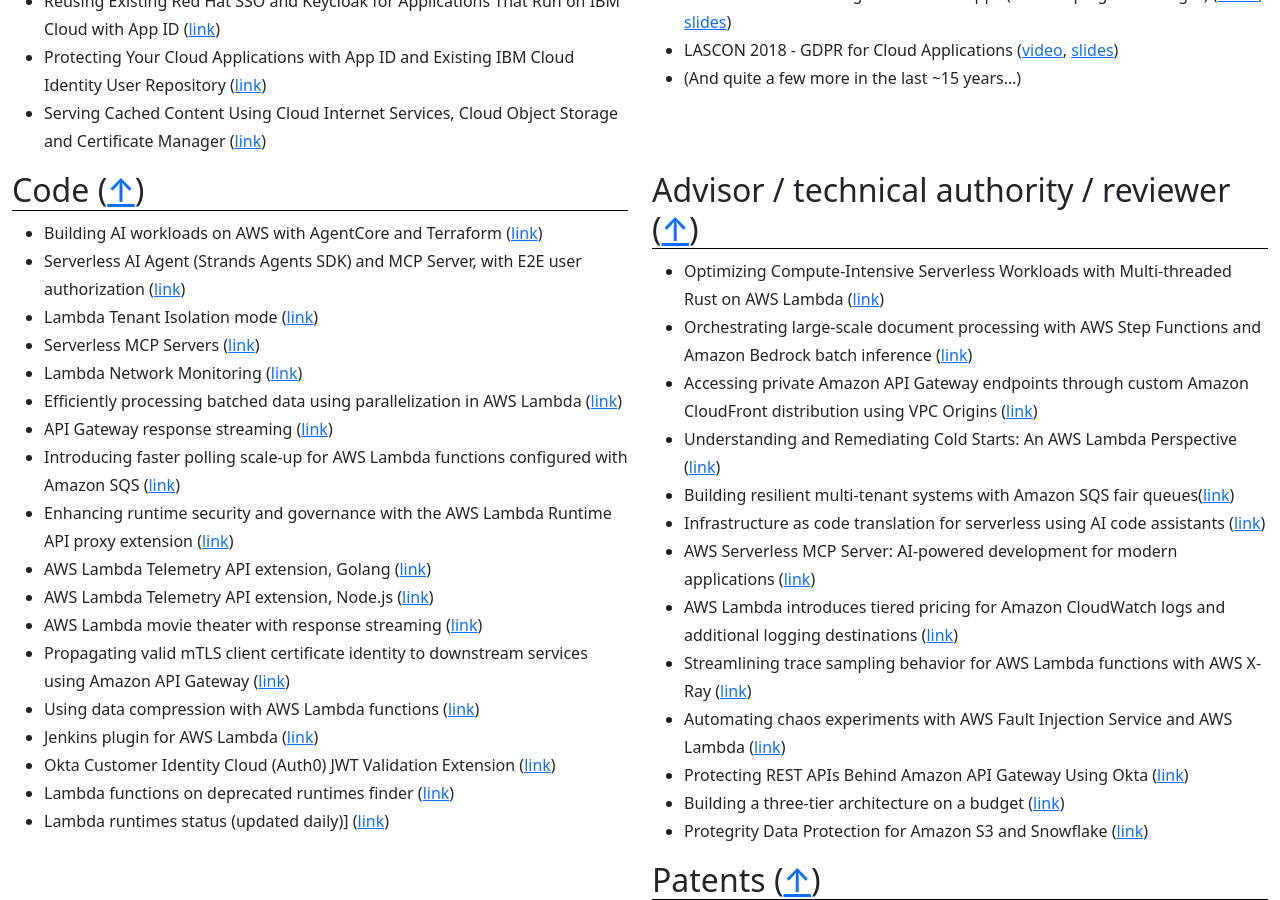
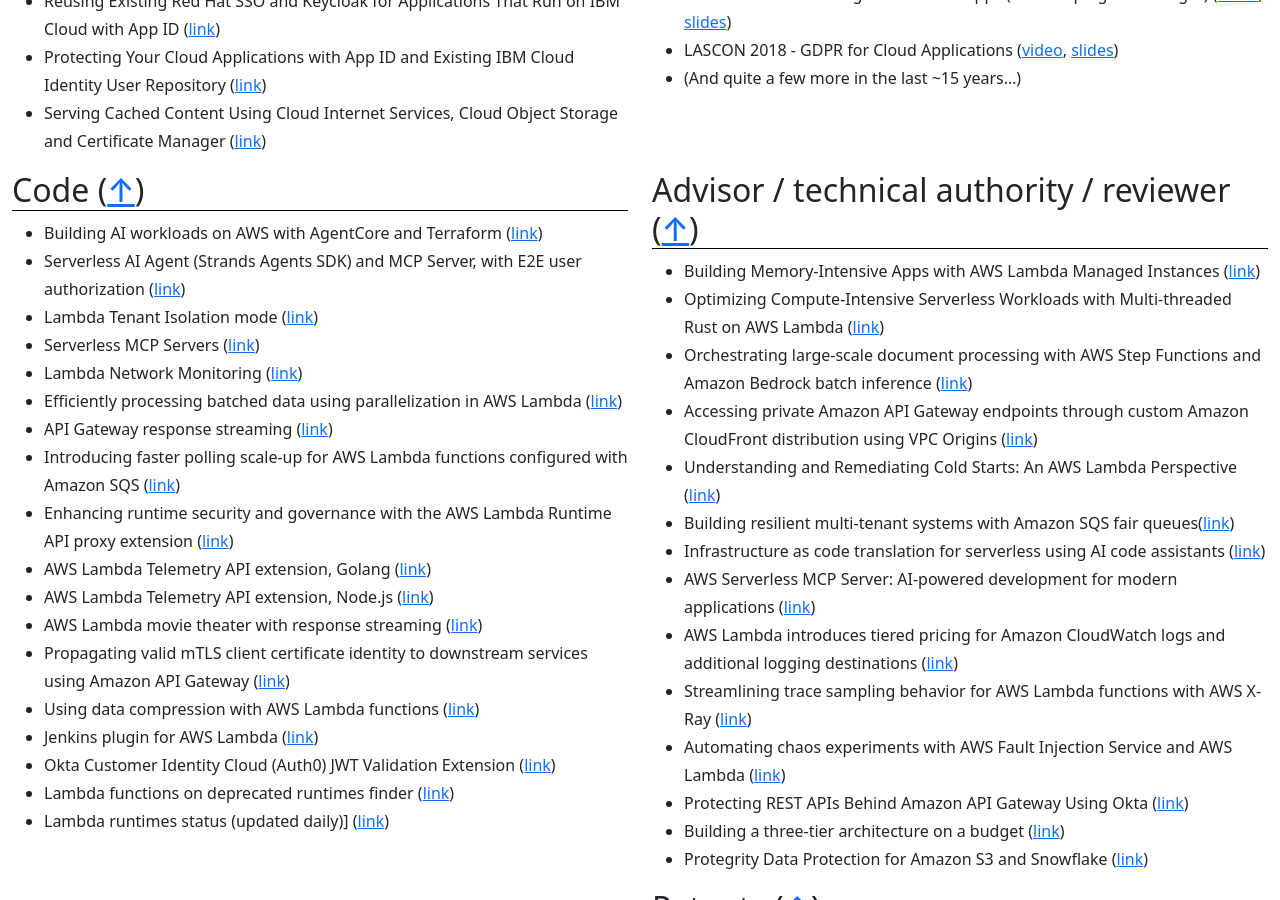
Before and after one commit to aal80/whoami, a Jekyll site: the page built from index.md, in a window 1280 px wide and 900 px high, scrolled down 2733 px. Built offline with Jekyll 4.4.1, drawn with Linux system fonts in a browser that asks for light colours.

Commit message:
Update reviewer.md

```diff
--- a/_includes/reviewer.md
+++ b/_includes/reviewer.md
@@ -1,4 +1,5 @@
 ## Advisor / technical authority / reviewer ([↑](#top))
+- Building Memory-Intensive Apps with AWS Lambda Managed Instances ([link](https://aws.amazon.com/blogs/compute/building-memory-intensive-apps-with-aws-lambda-managed-instances/))
 - Optimizing Compute-Intensive Serverless Workloads with Multi-threaded Rust on AWS Lambda ([link](https://aws.amazon.com/blogs/compute/optimizing-compute-intensive-serverless-workloads-with-multi-threaded-rust-on-aws-lambda/))
 - Orchestrating large-scale document processing with AWS Step Functions and Amazon Bedrock batch inference ([link](https://aws.amazon.com/blogs/compute/orchestrating-large-scale-document-processing-with-aws-step-functions-and-amazon-bedrock-batch-inference/))
 - Accessing private Amazon API Gateway endpoints through custom Amazon CloudFront distribution using VPC Origins ([link](https://aws.amazon.com/blogs/compute/accessing-private-amazon-api-gateway-endpoints-through-custom-amazon-cloudfront-distribution-using-vpc-origins/))
```
